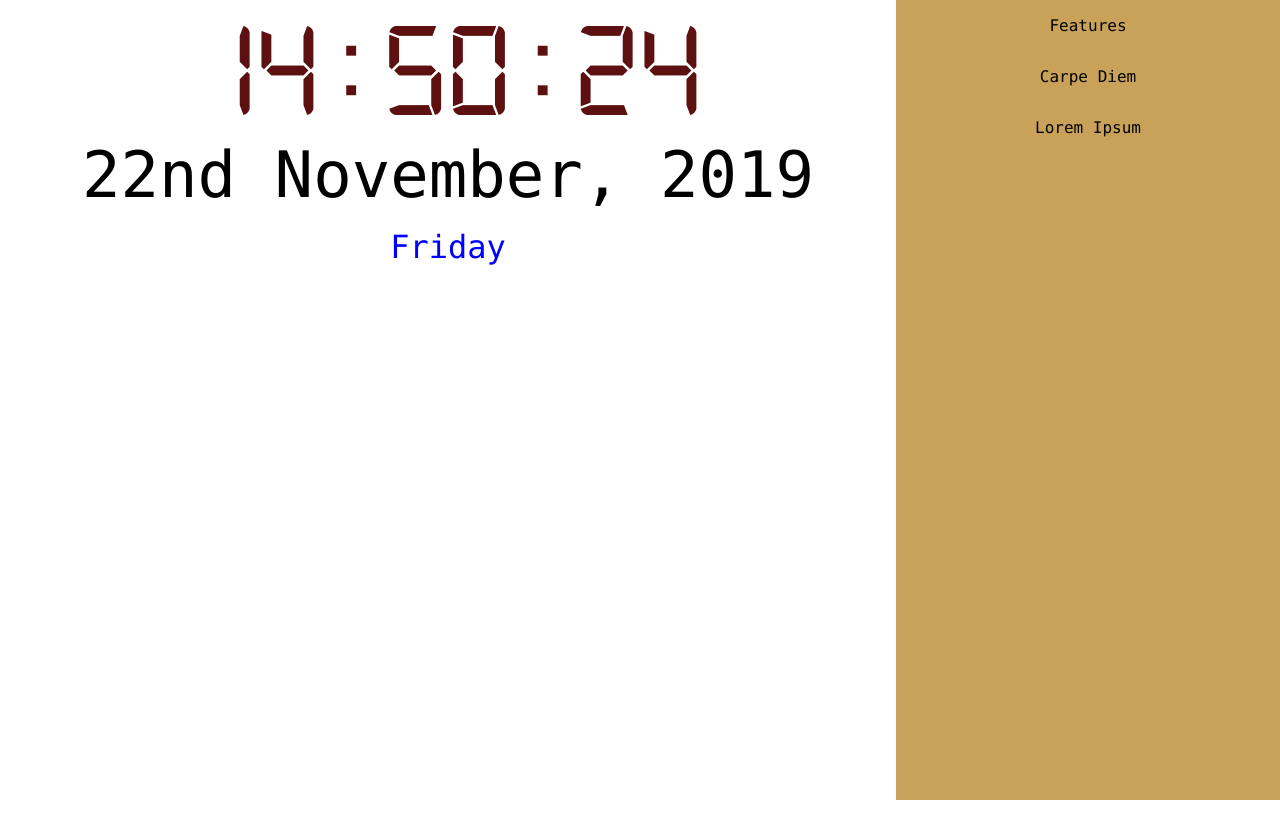
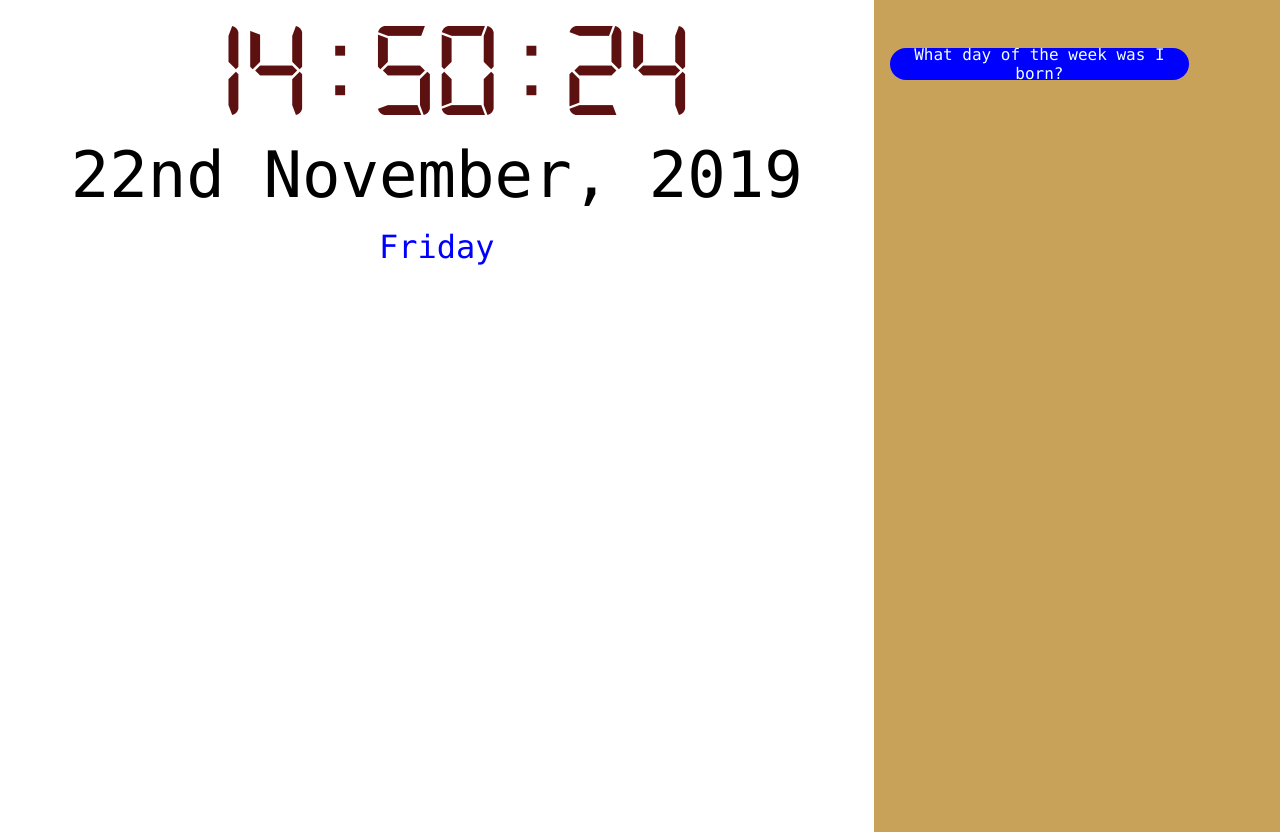
Before and after one commit to oreoluwade/durator, a React (Create React App) app: page / in a window 1280 px wide. Before the commit the page ends 800 px from the top, so only its background shows below. Built offline with nearby package versions, Linux system fonts and the light colour scheme.

Commit message:
Pull in reach router

```diff
--- a/package.json
+++ b/package.json
@@ -4,6 +4,7 @@
   "version": "0.1.0",
   "private": true,
   "dependencies": {
+    "@reach/router": "^1.2.1",
     "node-sass": "^4.13.0",
     "react": "^16.12.0",
     "react-dom": "^16.12.0",
--- a/src/components/App.js
+++ b/src/components/App.js
@@ -1,13 +1,14 @@
 import React from 'react';
-import { CurrentTime } from './current-time';
-import Sidebar from './sidebar';
+import { Router } from '@reach/router';
+import Home from './home';
+import WeekdayCalculator from './weekday-calculator';
 
 const App = () => {
   return (
-    <div className="root">
-      <CurrentTime />
-      <Sidebar />
-    </div>
+    <Router>
+      <Home path="/" />
+      <WeekdayCalculator path="/weekday-calculator" />
+    </Router>
   );
 };
 
--- /dev/null
+++ b/src/components/home.jsx
@@ -0,0 +1,14 @@
+import React from 'react';
+import { CurrentTime } from './current-time';
+import Sidebar from './sidebar';
+
+const Home = () => {
+  return (
+    <div className="root" path="/">
+      <CurrentTime />
+      <Sidebar />
+    </div>
+  );
+};
+
+export default Home;
--- a/src/components/sidebar.jsx
+++ b/src/components/sidebar.jsx
@@ -1,11 +1,12 @@
 import React from 'react';
+import { Link } from '@reach/router';
 
 const Sidebar = () => {
   return (
     <aside className="sb">
-      <p className="sb-intro">Features</p>
-      <p className="sb-list">Carpe Diem</p>
-      <p className="sb__item">Lorem Ipsum</p>
+      <Link to="/weekday-calculator" className="button sb__wd">
+        What day of the week was I born?
+      </Link>
     </aside>
   );
 };
--- /dev/null
+++ b/src/components/weekday-calculator.jsx
@@ -0,0 +1,12 @@
+import React from 'react';
+
+const WeekdayCalculator = () => {
+  return (
+    <div className="wd">
+      <p>Enter your birth date below</p>
+      <input type="text" value="default" />
+    </div>
+  );
+};
+
+export default WeekdayCalculator;
--- a/src/styles/index.scss
+++ b/src/styles/index.scss
@@ -54,4 +54,25 @@ body {
   width: 30vw;
   position: sticky;
   background: rgb(201, 162, 90);
+  padding: 1rem;
+
+  &__wd {
+    width: 80%;
+    margin-top: 2rem;
+  }
 }
+
+.button {
+  text-decoration: none;
+  background: blue;
+  border-radius: 1rem;
+  color: azure;
+  height: 2rem;
+  display: flex;
+  align-items: center;
+  justify-content: center;
+
+  &:hover {
+    box-shadow: 0.2rem 0.2rem 0.3rem rgba(0, 0, 0, 0.4);
+  }
+}
```
Also changed, not shown: 1 other file (tests, documents, lock files or other folders).
